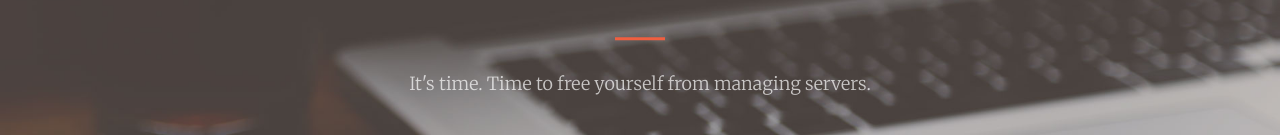
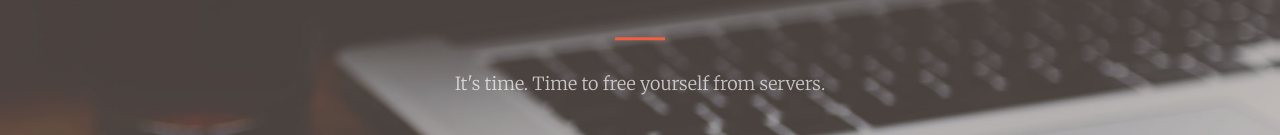
Before and after one commit to Kitsui/Kitsui.github.io, a plain HTML site: page index.html in a window 1280 px wide. Shown: the part 334-469 px from the top of the page. Drawn offline with nearby package versions, Linux system fonts and the light colour scheme.

Commit message:
Changes wording of main page

```diff
--- a/index.html
+++ b/index.html
@@ -76,7 +76,7 @@
             <div class="header-content-inner">
                 <h1>The Kitsui CMS</h1>
                 <hr>
-                <p>It's time. Time to free yourself from managing servers.</p>
+                <p>It's time. Time to free yourself from servers.</p>
                 <a href="#about" class="btn btn-primary btn-xl page-scroll">Find Out More</a>
             </div>
         </div>
```
